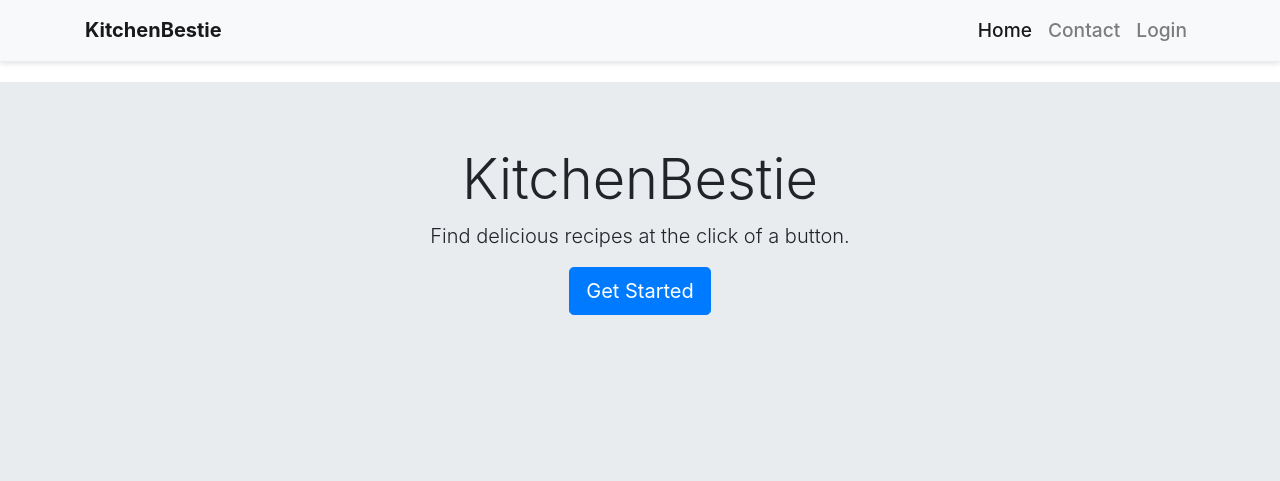
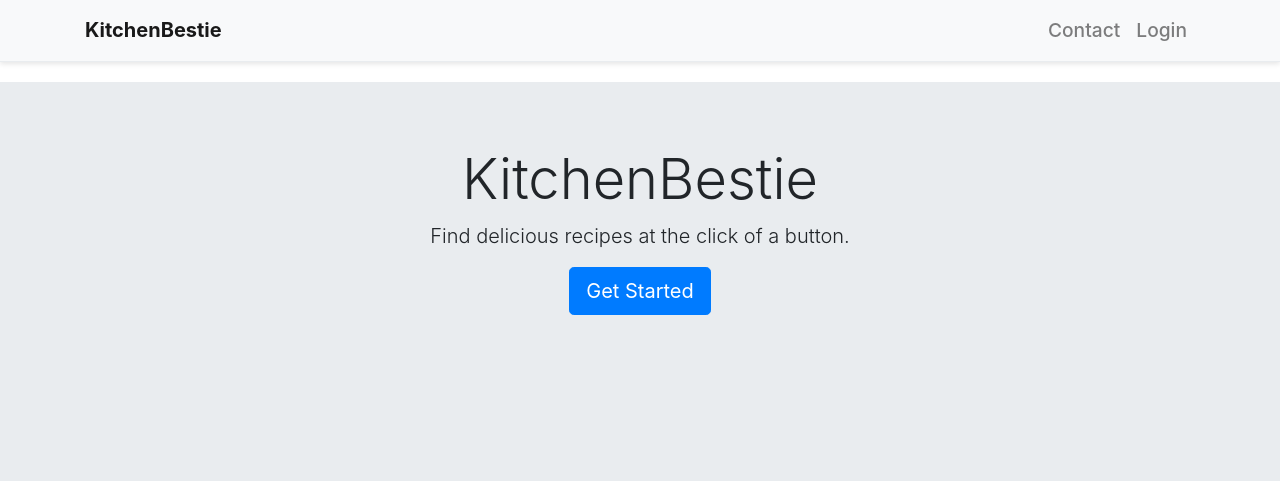
Before and after one commit to Bennet-Ukoh/kitchenBestie, a Flask app: page /landingpage in a window 1280 px wide. Shown: the top 481 px of the page. Run offline with Flask 3, Linux system fonts and the light colour scheme; some libraries are stand-ins or nearby versions.

Commit message:
landing page updated

```diff
--- a/static/css/common.css
+++ b/static/css/common.css
@@ -5,6 +5,7 @@
     font-size: 16px;
     line-height: 1.5;
     color: #333;
+    background-color: #450483;
 
   }
 
--- a/templates/landingpage.html
+++ b/templates/landingpage.html
@@ -24,9 +24,6 @@
       </button>
       <div class="collapse navbar-collapse" id="navbarNav">
         <ul class="navbar-nav ml-auto">
-          <li class="nav-item active">
-            <a class="nav-link" href="/">Home</a>
-          </li>
           <li class="nav-item">
             <a class="nav-link" href="contact.html">Contact</a>
           </li>
```
